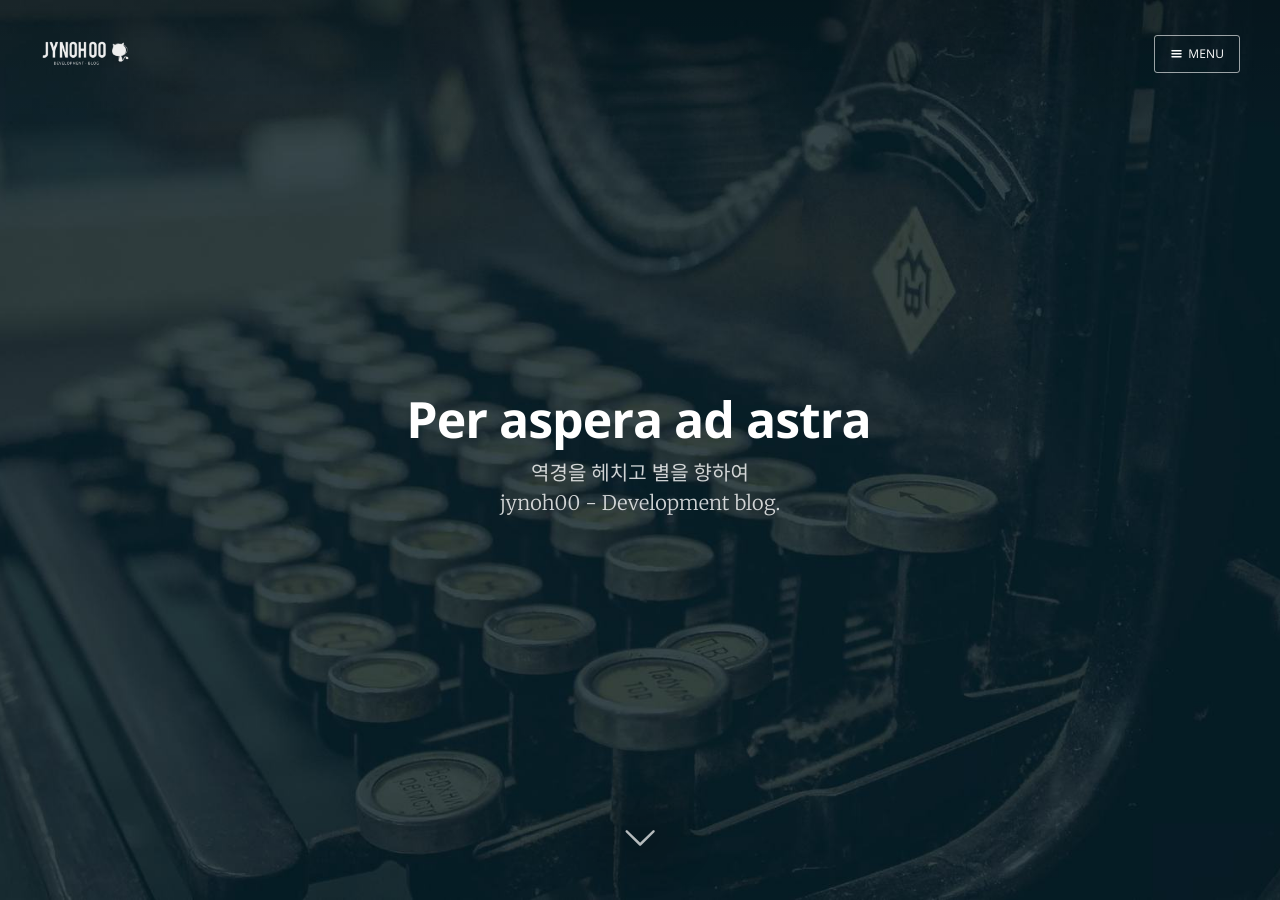
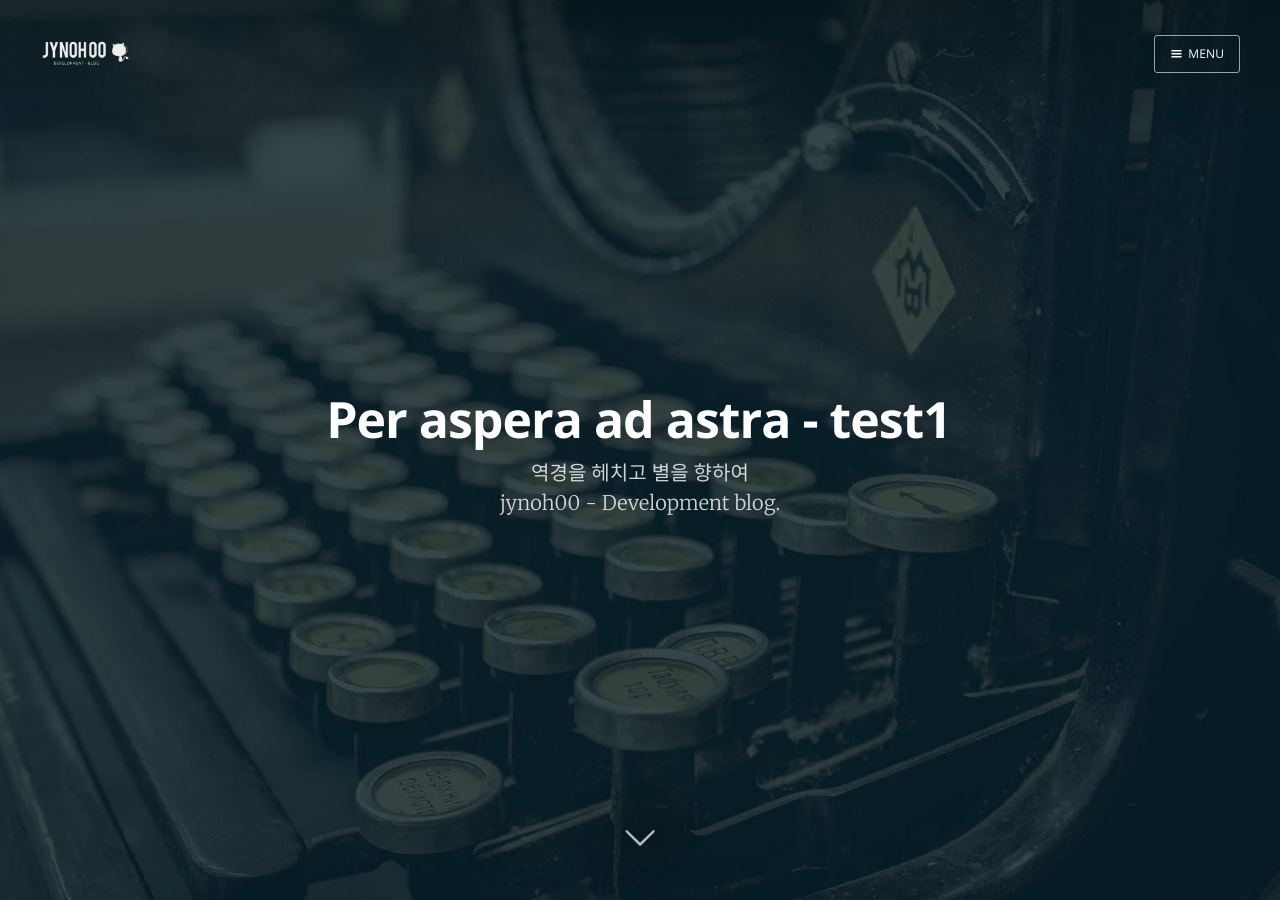
Before and after one commit to jynoh00/jynoh00.github.io, a Jekyll site: the page built from index.html, in a window 1280 px wide and 900 px high. Built offline with Jekyll 4.4.1, drawn with Linux system fonts in a browser that asks for light colours; nearby versions of some CDN libraries; the list of posts is cut into pages by our own code; some of the changed text lies outside the part shown.

Commit message:
Update _config.yml

```diff
--- a/_config.yml
+++ b/_config.yml
@@ -7,7 +7,7 @@ paginate: 5
 language: 'ko-KR'
 
 # Website info
-name: 'Per aspera ad astra'
+name: 'Per aspera ad astra - test1'
 description: "역경을 헤치고 별을 향하여<br>jynoh00 - Development blog."
 
 short_url: 'jynoh00.github.io'
```
